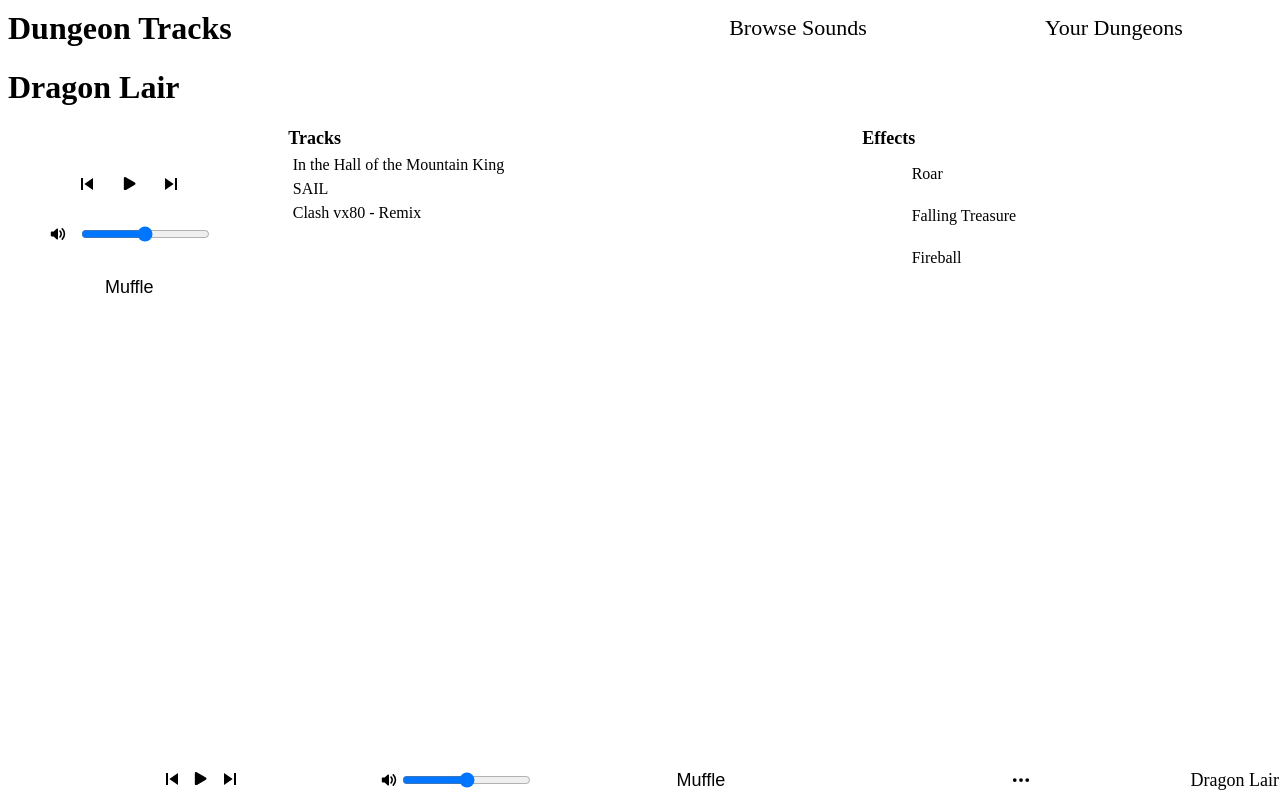
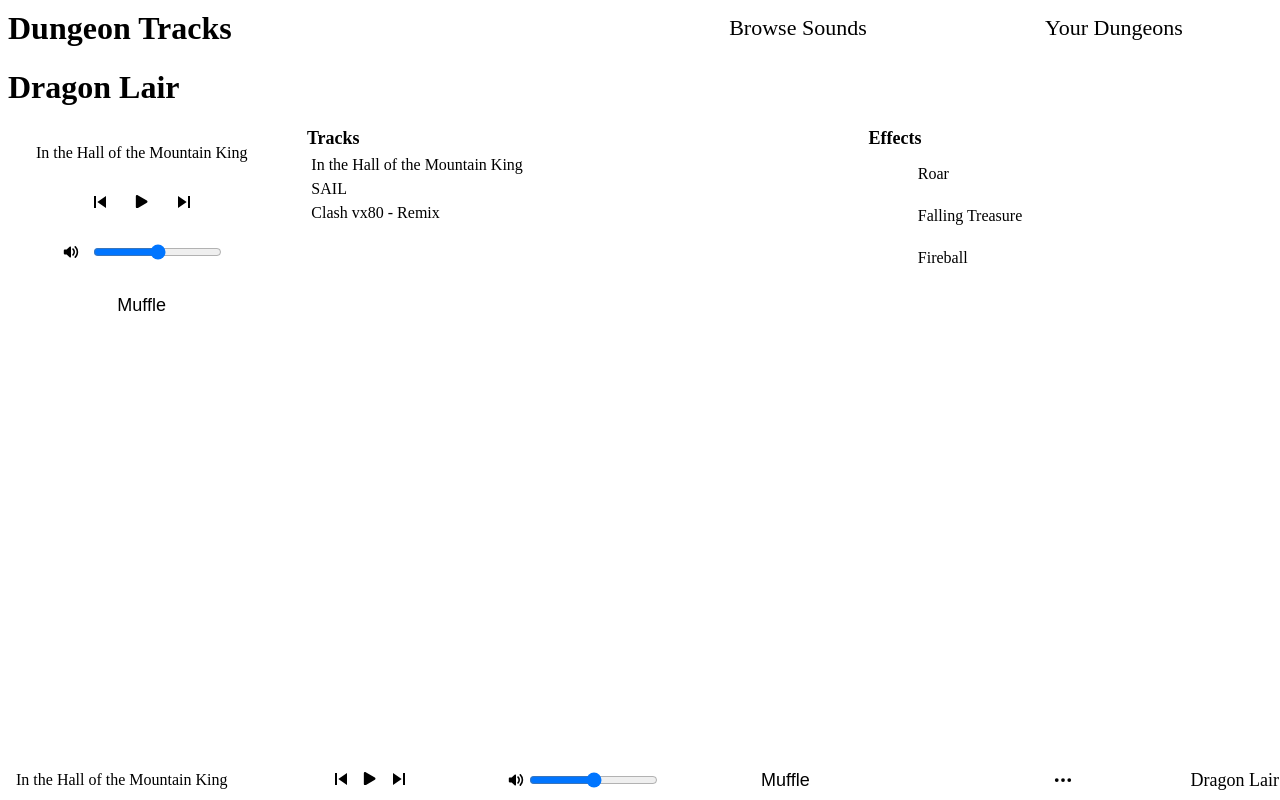
Before and after one commit to 7socks/dungeon-tracks, a React app: page / in a window 1280 px wide. Built offline with nearby package versions, Linux system fonts and the light colour scheme; the HTML template or start-up script is replaced by a standard one.

Commit message:
fixed issue preventing ordering a track when it is playing

```diff
--- a/client/src/app/reducers/audioSlice.js
+++ b/client/src/app/reducers/audioSlice.js
@@ -1,6 +1,7 @@
 import { createSlice } from '@reduxjs/toolkit';
 
 const example = {
+  id: "123456789",
   title: "Dragon Lair",
   tracks: [
     {
@@ -50,7 +51,7 @@ export const audioSlice = createSlice({
   name: 'audio',
   initialState: {
     dungeon: example,
-    track: {},
+    track: 0,
     playing: false
   },
   reducers: {
@@ -58,8 +59,7 @@ export const audioSlice = createSlice({
       state.dungeon = action.payload;
     },
     setTrack: (state, action) => {
-      let index = action.payload;
-      state.track = state.dungeon.tracks[index];
+      state.track = action.payload;
     },
     playPause: (state) => {
       state.playing = !state.playing;
--- a/client/src/components/App.js
+++ b/client/src/components/App.js
@@ -7,6 +7,7 @@ import Dungeon from './Dungeon';
 import { ControlBar } from './AudioControls';
 
 const example = {
+  id: "123456789",
   title: "Dragon Lair",
   tracks: [
     {
--- a/client/src/components/AudioControls.js
+++ b/client/src/components/AudioControls.js
@@ -130,19 +130,23 @@ const ControlBar = () => {
     <AudioControls
       fxCount={3}
       currentDungeon={dungeon}
-      currentTrack={track}
+      currentTrack={dungeon.tracks[track]}
     />
     <span id="dungeon-title">{dungeon.title}</span>
   </ControlBarContainer>;
 };
 
 const PlaylistControls = ({dungeon}) => {
+  const selectedDungeon = useSelector((state) => state.audio.dungeon);
+  const track = useSelector((state) => state.audio.track)
   const dispatch = useDispatch();
+
+  let selected = selectedDungeon.id === dungeon.id;
 
   return (<PlaylistControlsContainer>
     <AudioControls
       currentDungeon={dungeon}
-      currentTrack={{}}
+      currentTrack={selected ? dungeon.tracks[track] : {}}
       fxCount={0}
       onPlay={() => dispatch(setDungeon(dungeon))}
     />
```
